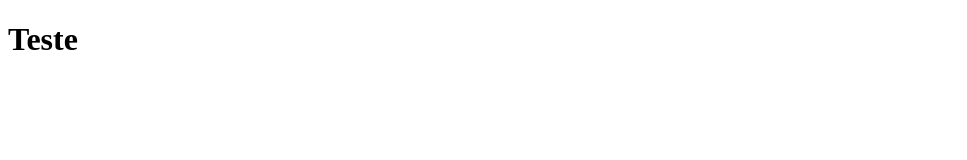
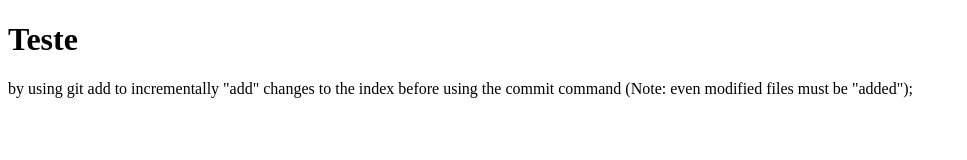
Before and after one commit to adilson-utiama/curso-git, a plain HTML site: page index.html in a window 1280 px wide. Shown: the whole page, without its empty margins (0-967 px from the left). Drawn offline with Linux system fonts and the light colour scheme.

Commit message:
Inserindo conteudo

```diff
--- a/index.html
+++ b/index.html
@@ -6,5 +6,9 @@
 	</head>
 	<body>
 		<h1>Teste</h1>
+		<p>
+
+by using git add to incrementally "add" changes to the index before using the commit command (Note: even modified files must be "added");
+</p>
 	</body>
 </html>
```
